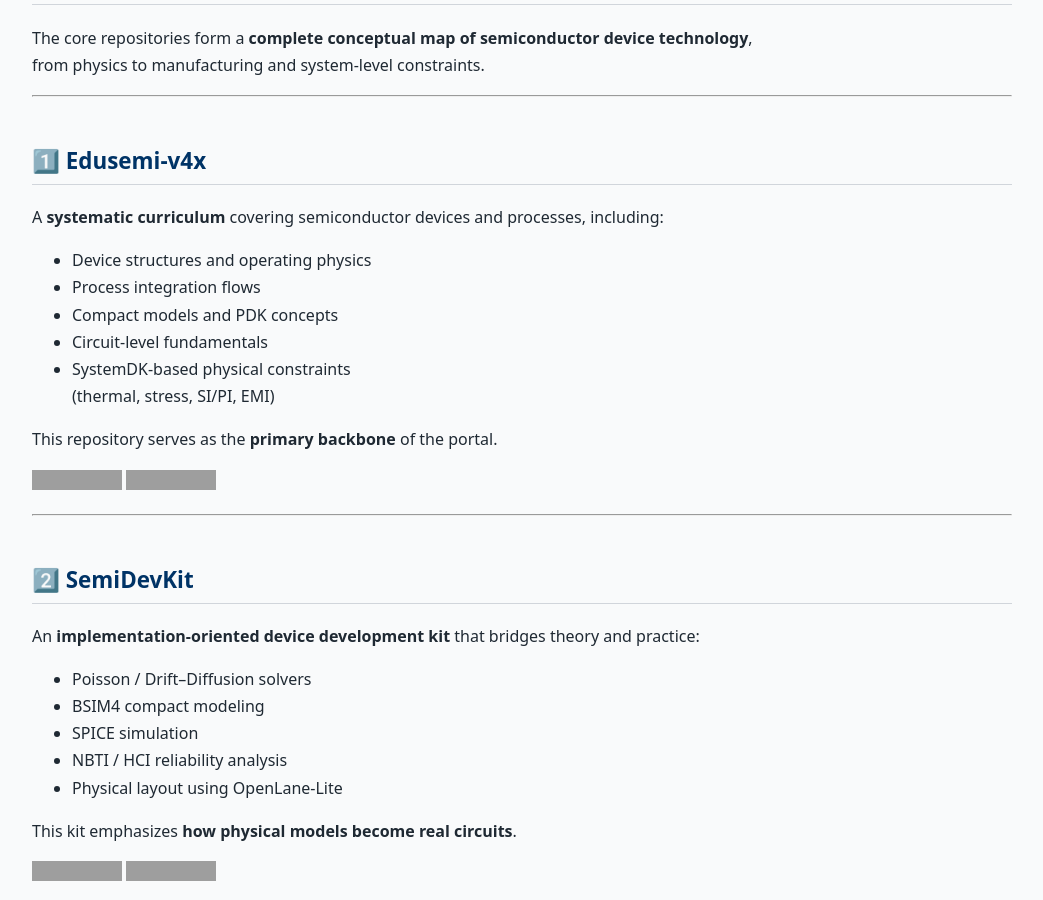
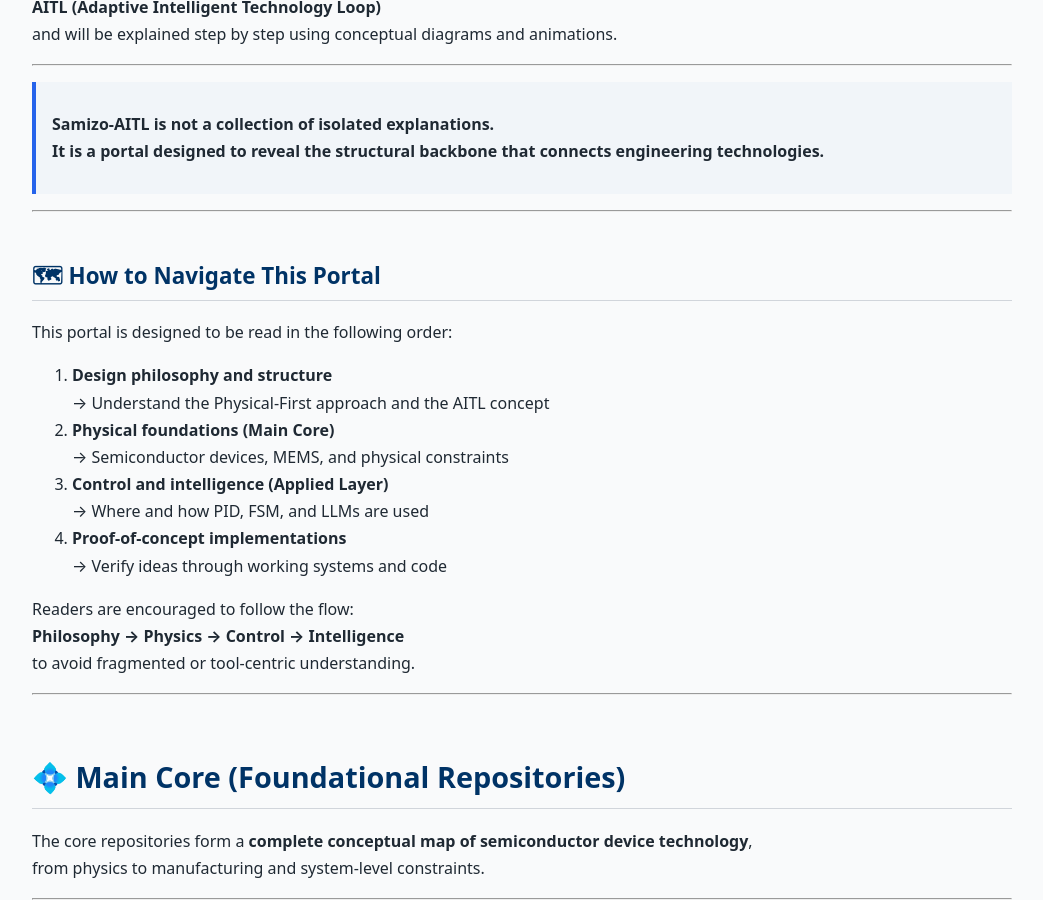
Before and after one commit to Samizo-AITL/Samizo-AITL.github.io, a Jekyll site: the page built from en/index.md, in a window 1280 px wide and 900 px high, scrolled down 2058 px, cut to the strip 0-900 px from the top of the window. Shown: the whole strip, without its empty margins (118-1161 px from the left). Built offline with Jekyll 4.4.1, drawn with Linux system fonts in a browser that asks for light colours; some of the changed text lies outside the part shown; grey boxes are pictures that could not be loaded.

Commit message:
Update index.md

```diff
--- a/en/index.md
+++ b/en/index.md
@@ -24,6 +24,19 @@
 **Physics → Structure → Devices → Process → Models → Systems → Control → Intelligence**
 
 By doing so, the portal enables **cross-disciplinary understanding**, rather than treating each field in isolation.
+
+---
+
+## 🎯 Intended Audience
+
+The Samizo-AITL Portal is primarily designed for:
+
+- Engineers and researchers who want to **design systems starting from physical models**
+- Practitioners who aim to use **AI / LLMs as supervisory or design-support layers**, not as black-box controllers
+- Readers seeking **cross-disciplinary understanding without breaking causal and physical consistency**
+
+This portal is **not intended as an introductory tutorial**.
+It is a **structural and design-oriented technical foundation**.
 
 ---
 
@@ -68,6 +81,25 @@
 
 > **Samizo-AITL is not a collection of isolated explanations.
 > It is a portal designed to reveal the structural backbone that connects engineering technologies.**
+
+---
+
+## 🗺 How to Navigate This Portal
+
+This portal is designed to be read in the following order:
+
+1. **Design philosophy and structure**
+   → Understand the Physical-First approach and the AITL concept
+2. **Physical foundations (Main Core)**
+   → Semiconductor devices, MEMS, and physical constraints
+3. **Control and intelligence (Applied Layer)**
+   → Where and how PID, FSM, and LLMs are used
+4. **Proof-of-concept implementations**
+   → Verify ideas through working systems and code
+
+Readers are encouraged to follow the flow:
+**Philosophy → Physics → Control → Intelligence**
+to avoid fragmented or tool-centric understanding.
 
 ---
 
```
